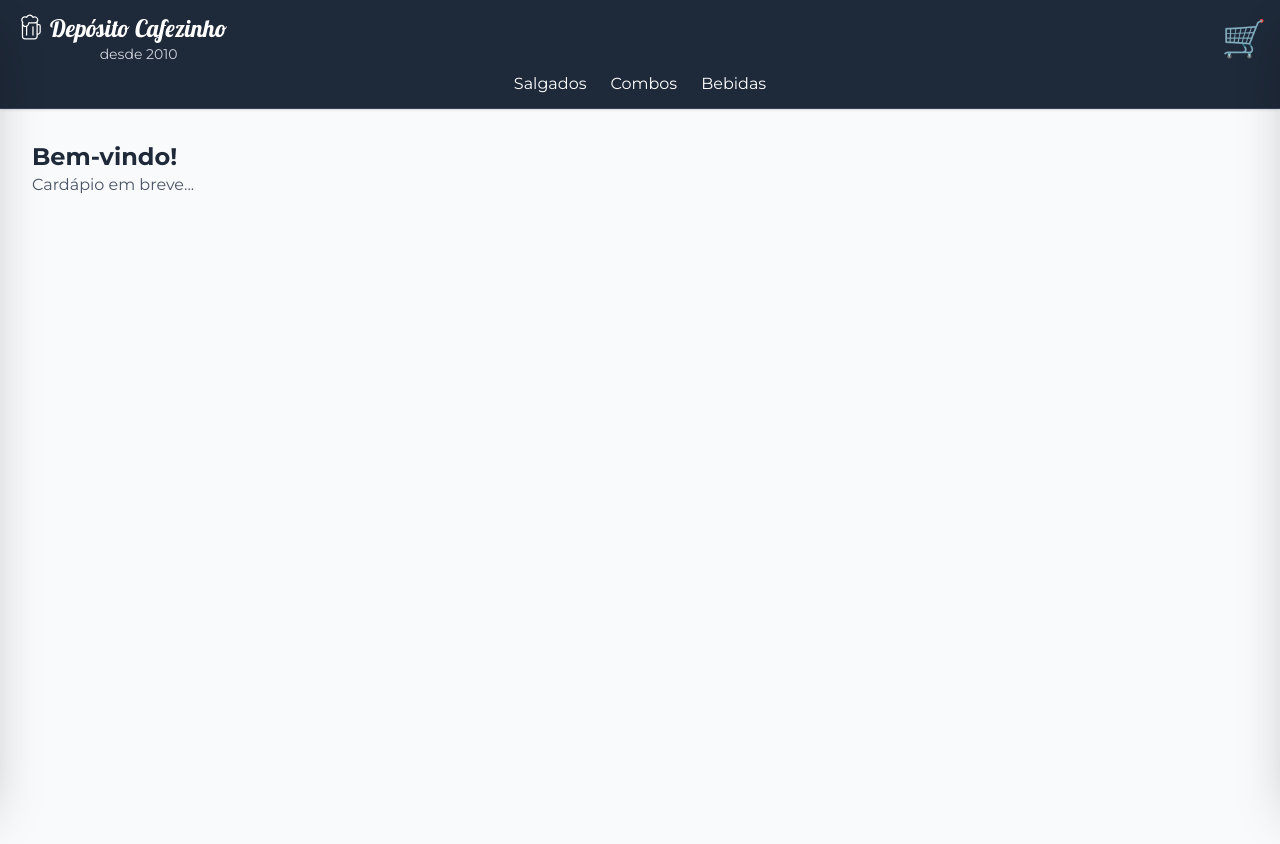
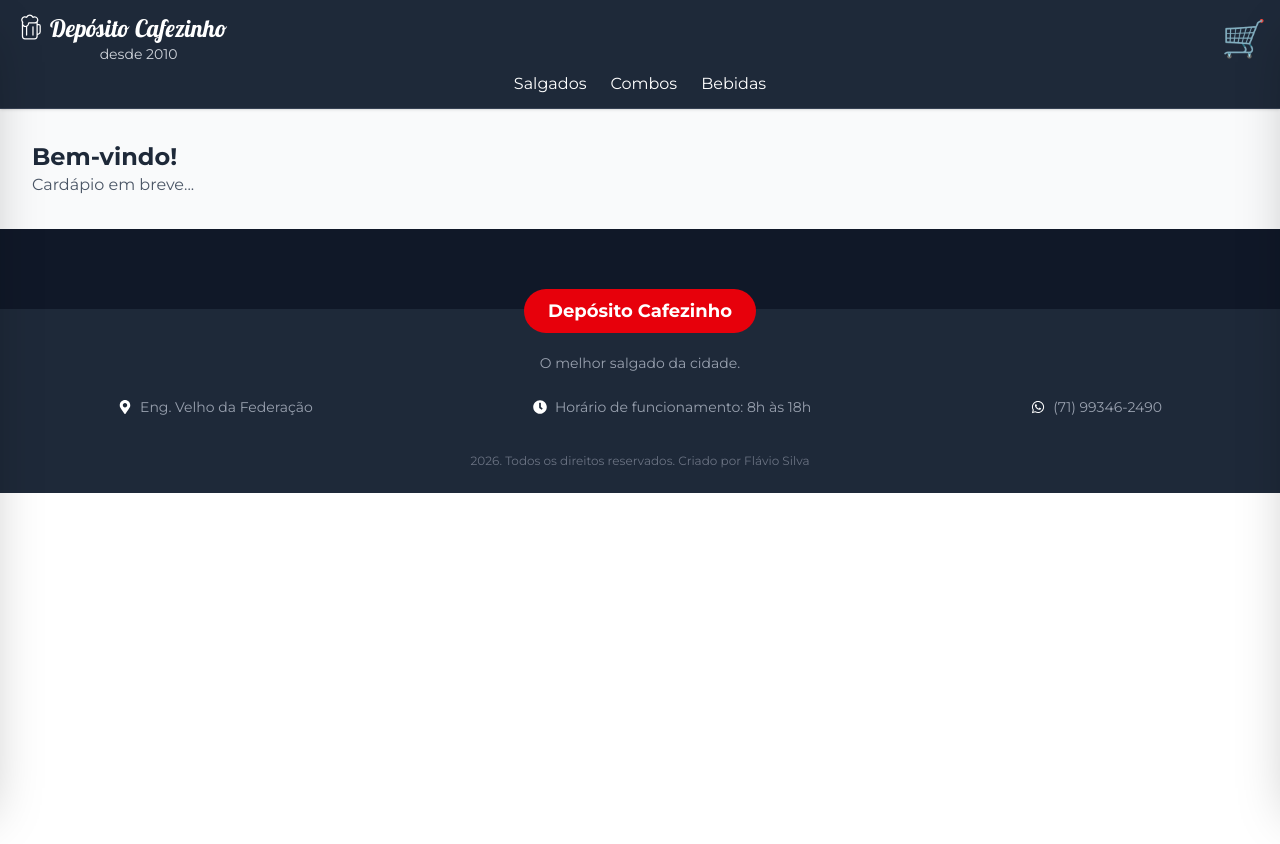
Before and after one commit to flavio16silva/deposito-cafezinho-react, a React (Vite) app: page / in a window 1280 px wide. Shown: the top 844 px of the page. After the commit the page ends 800 px from the top, so only its background shows below. Built offline with nearby package versions, Linux system fonts and the light colour scheme.

Commit message:
App: Footer inserido

```diff
--- a/src/App.jsx
+++ b/src/App.jsx
@@ -10,20 +10,24 @@
 import { Salgados } from './components/salgados'
 import { Combos } from './components/combo'
 import { Bebidas } from './components/bebidas'
+import { Footer } from './components/footer'
 
 const Layout = () => {
   return (
-    <>
+    <div className='flex flex-col bg-gray-900'>
       <Navbar />
-      <Outlet />
-    </>
+      <main className='flex-1'>
+        <Outlet />
+      </main>
+      <Footer />
+    </div>
   )
 }
 
 // Componente para a página inicial
 const Home = () => {
   return (
-    <div className='min-h-screen bg-gray-50 p-8'>
+    <div className='bg-gray-50 p-8'>
       <div className='max-w-7xl mx-auto'>
         <h1 className='text-2xl font-bold text-gray-800'>
           Bem-vindo!
```
